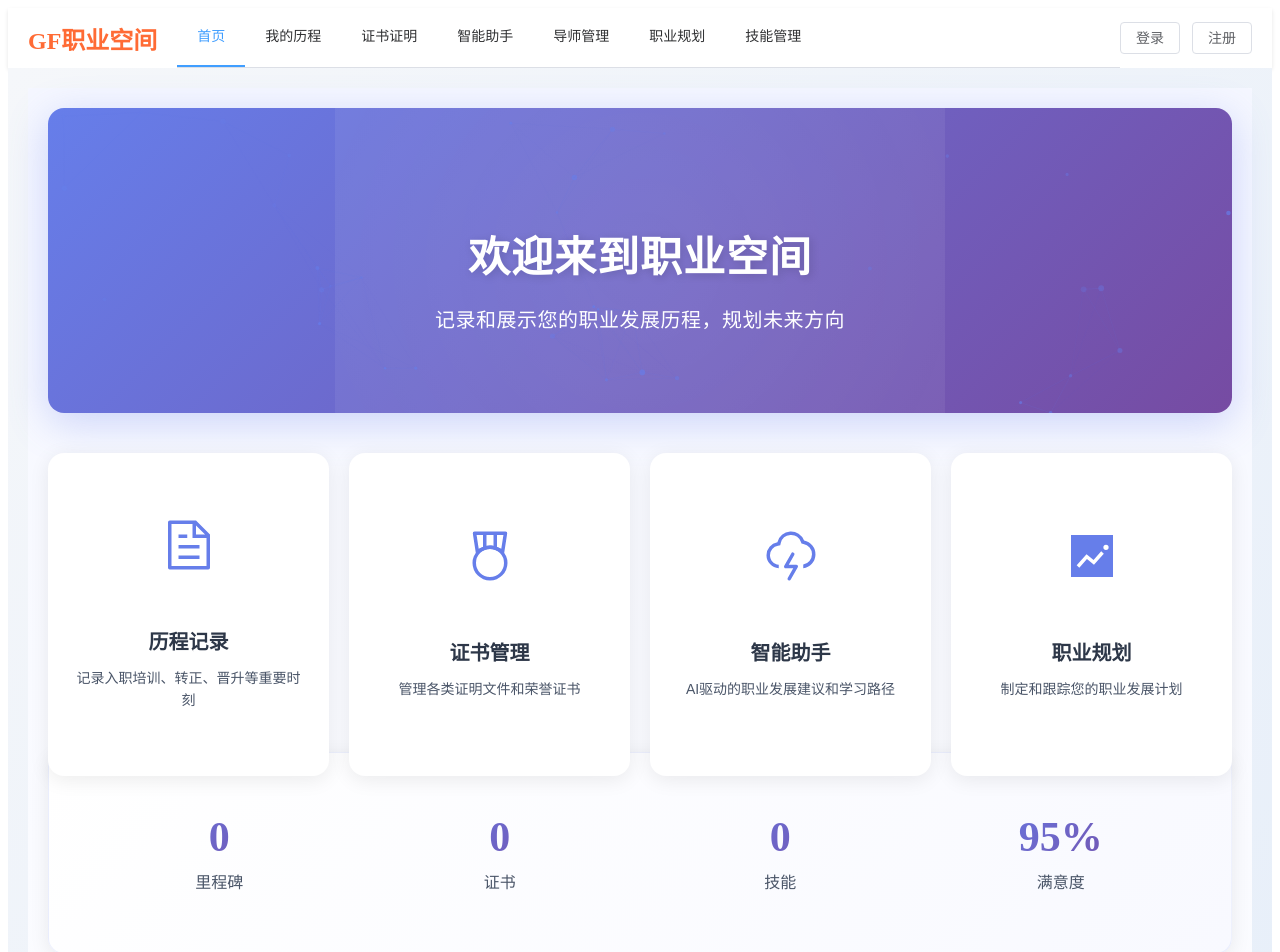
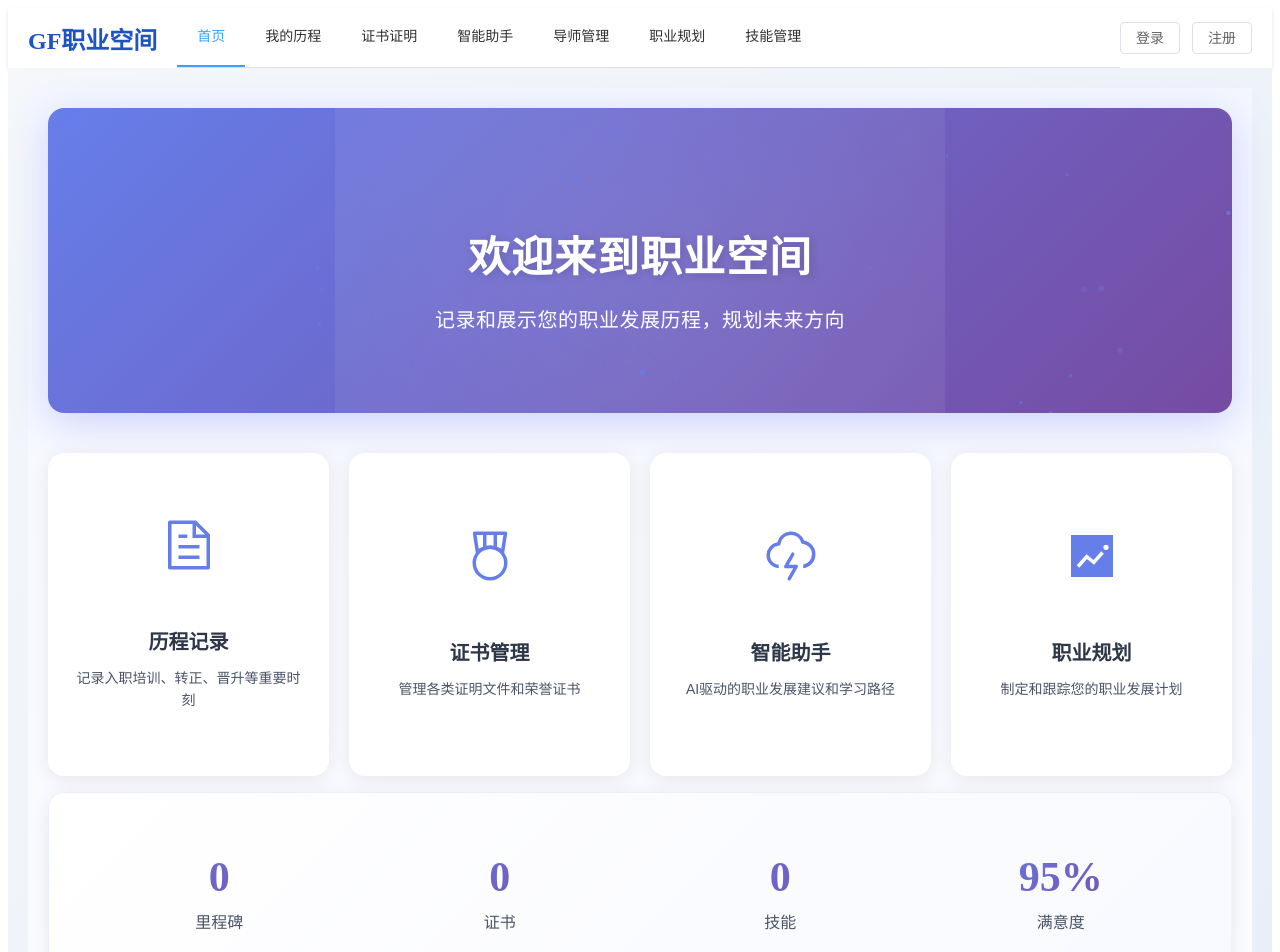
Before and after one commit to hdygxsj/xinghe, a Vue app in the folder frontend/: page / in a window 1280 px wide. Shown: the top 952 px of the page. Built offline with nearby package versions, Linux system fonts and the light colour scheme; no server answers.

Commit message:
颜色调整

```diff
--- a/frontend/src/App.vue
+++ b/frontend/src/App.vue
@@ -162,7 +162,7 @@ export default {
 .logo {
   font-size: 24px;
   font-weight: bold;
-  color: #ff6b35;
+  color: #1d54c1;
 }
 
 .nav {
--- a/frontend/src/api/activity.js
+++ b/frontend/src/api/activity.js
@@ -3,6 +3,6 @@ import apiClient from './user'
 const BASE_URL = '/api/career-info'
 
 // 获取最近活动（支持分页）
-export const getRecentActivities = (page = 0, size = 10) => {
+export const getRecentActivities = (page = 0, size = 5) => {
   return apiClient.get(`${BASE_URL}/recent-activities?page=${page}&size=${size}`)
 }
--- a/frontend/src/views/Home.vue
+++ b/frontend/src/views/Home.vue
@@ -793,6 +793,7 @@ export default {
   padding: 40px;
   box-shadow: 0 4px 20px rgba(0, 0, 0, 0.08);
   margin-bottom: 40px;
+  margin-top: 80px;
   border: 1px solid rgba(102, 126, 234, 0.1);
 }
 
```
Also changed, not shown: 1 other file (tests, documents, lock files or other folders).
